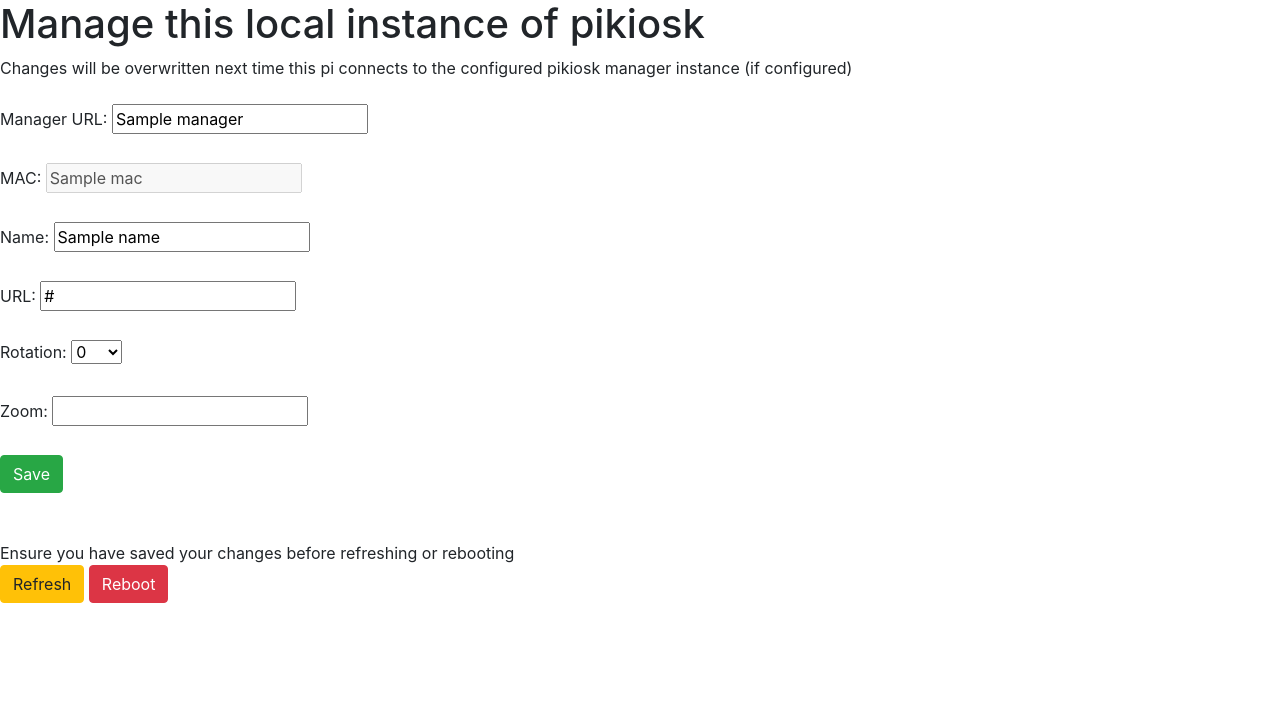
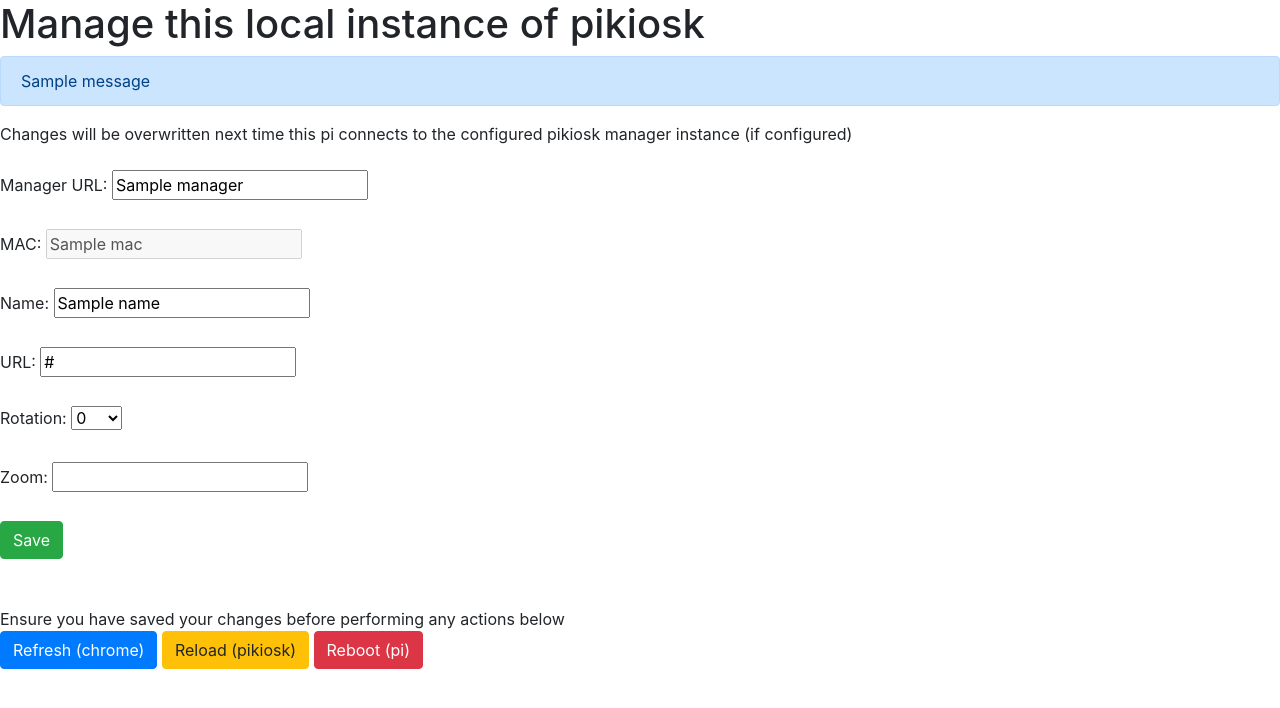
Before and after one commit to Pingue/pikiosk, a Flask app: template localmanager/templates/index.html in a window 1280 px wide. Shown: the top 708 px of the page. Run offline with Flask 3, Linux system fonts and the light colour scheme; the template is opened without the code that fills it: most values are stand-ins (such as "Sample title", 1, 10 or a date in 2020); one stand-in notice (Sample message) is shown.

Commit message:
feat: Add flashes

```diff
--- a/localmanager/localmanager.py
+++ b/localmanager/localmanager.py
@@ -1,4 +1,4 @@
-from flask import Flask, render_template, request, redirect
+from flask import Flask, flash, render_template, request, redirect
 import json
 import netifaces
 import os
@@ -45,18 +45,21 @@ def update():
 @app.route('/reboot')
 def reboot():
     subprocess.call(['reboot'])
-    return "Rebooting... Please refresh the page after a short while."
+    flash('Pi rebooting, please refresh the page in a short while')
+    return redirect("/")
 
 @app.route('/reload')
 def reload():
     command = 'systemctl restart --user pikiosk.service'
     subprocess.call(command.split(" "))
+    flash('Pikiosk service reloaded')
     return redirect("/")
 
 @app.route('/refresh')
 def refresh():
     command = '/usr/bin/xdotool getactivewindow key F5'
     subprocess.call(command.split(" "), env={"DISPLAY": ":0"})
+    flash('Page refreshed')
     return redirect("/")
 
 if __name__ == "__main__":
--- a/localmanager/templates/index.html
+++ b/localmanager/templates/index.html
@@ -16,6 +16,13 @@
     </head>
     <body>
         <h1>Manage this local instance of pikiosk</h1>
+        {% with messages = get_flashed_messages() %}
+            {% if messages %}
+                {% for message in messages %}
+                <div class="alert alert-primary" role="alert">{{ message }}</div>
+                {% endfor %}
+            {% endif %}
+        {% endwith %}
         Changes will be overwritten next time this pi connects to the configured pikiosk manager instance (if configured)
         <br/><br/>
         <form action="/save">
@@ -40,9 +47,10 @@
             <input class="btn btn-success" type="submit" value="Save">
         </form>
 
-        <br/><br/>Ensure you have saved your changes before refreshing or rebooting<br/>
-        <a href="/refresh" role="button" class="btn btn-warning" type="submit">Refresh</a>
-        <a href="/reboot" role="button" class="btn btn-danger" type="submit">Reboot</a>
+        <br/><br/>Ensure you have saved your changes before performing any actions below<br/>
+        <a href="/refresh" role="button" class="btn btn-primary" type="submit">Refresh (chrome)</a>
+        <a href="/reload" role="button" class="btn btn-warning" type="submit">Reload (pikiosk)</a>
+        <a href="/reboot" role="button" class="btn btn-danger" type="submit">Reboot (pi)</a>
 
     </body>
 </html>
```
